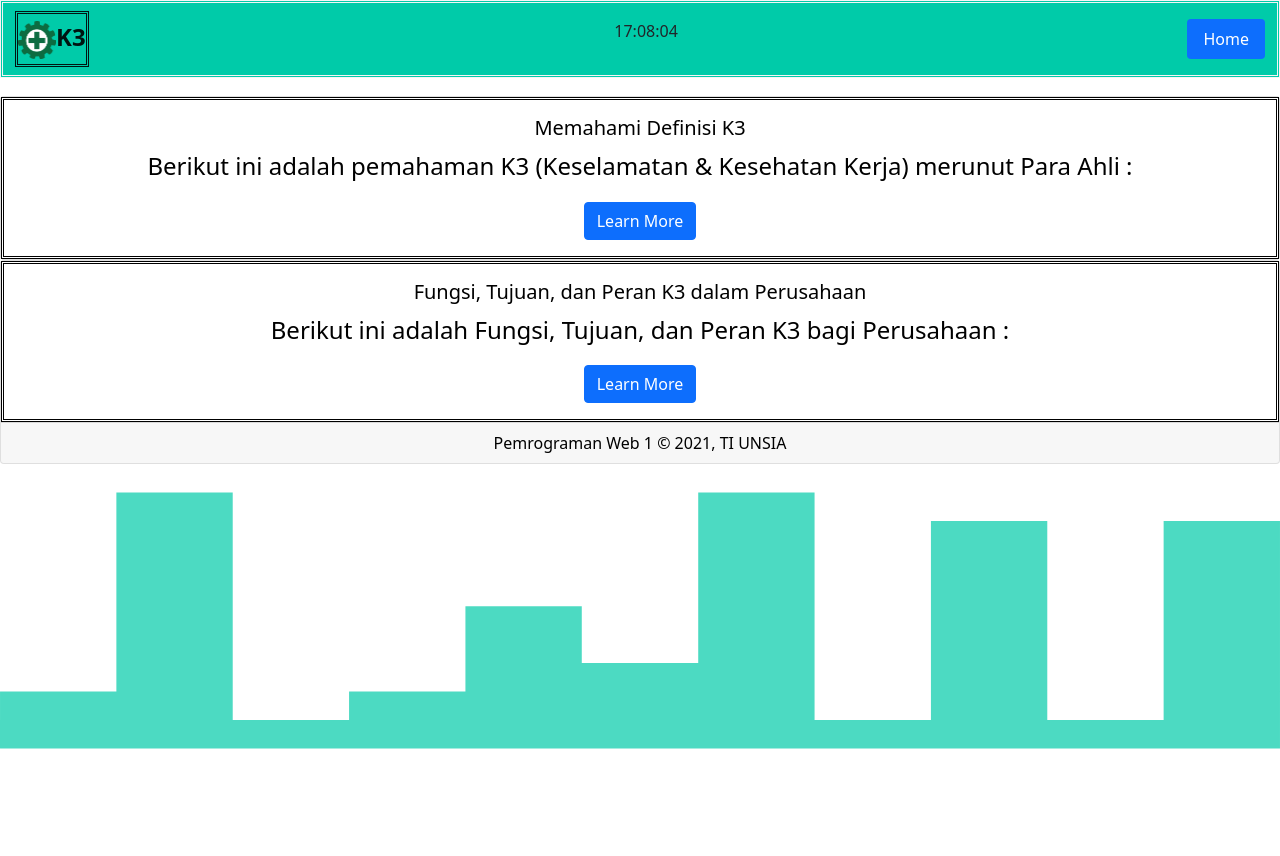
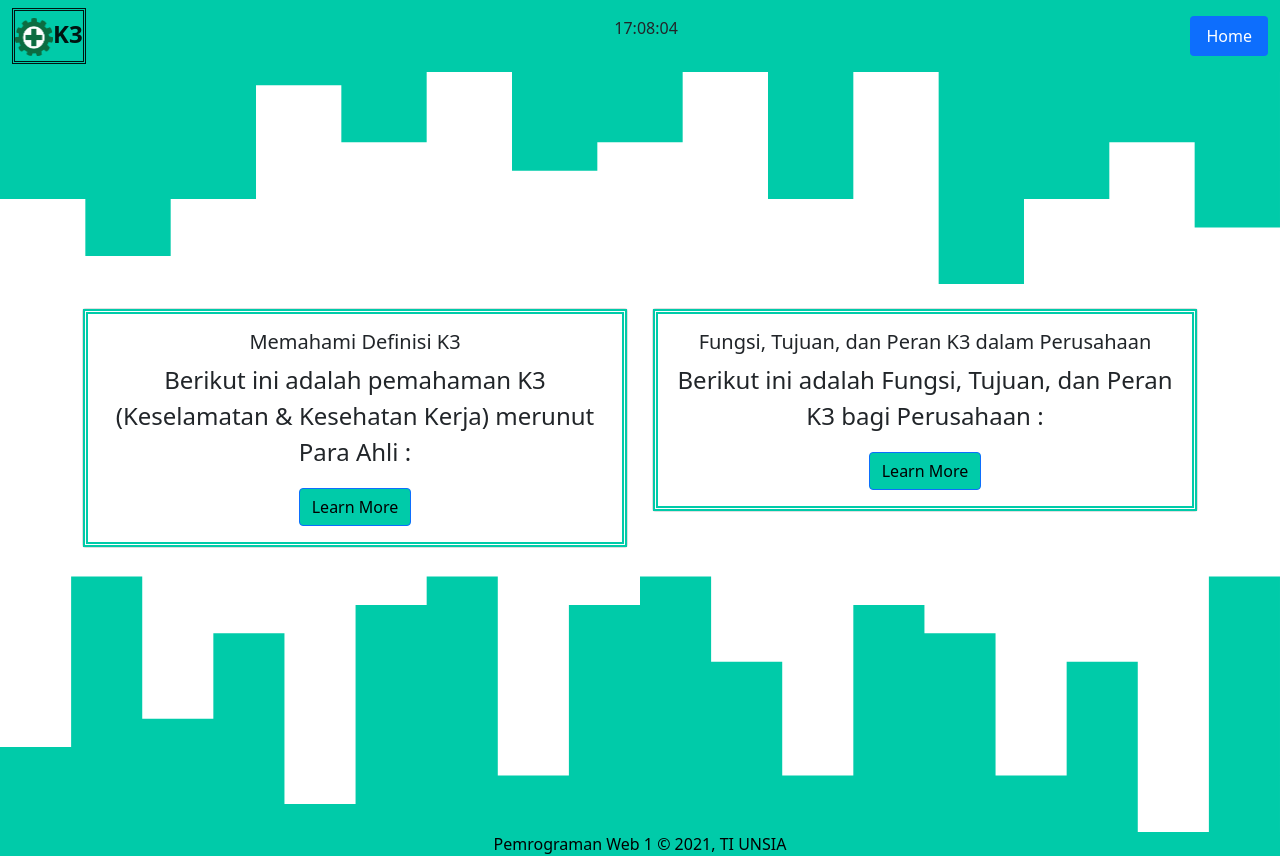
Before and after one commit to depri15/progwebnoob.github.io, a plain HTML site: page isi.html in a window 1280 px wide. Before the commit the page ends 800 px from the top, so only its background shows below. Drawn offline with nearby package versions, Linux system fonts and the light colour scheme.

Commit message:
mengubah dalaman web

```diff
--- a/isi.css
+++ b/isi.css
@@ -1,6 +1,9 @@
+body{
+    background-color:;
+}
 .navbar {
     background-color: #00cba9;
-    border-style: double;
+    border-style: ;
     border-color: whitesmoke;
 }
 .navbar-brand{
@@ -11,8 +14,15 @@
     text-align: center;
 }
 .card-body{
-    color: black;
-    text-shadow: red;
+    border: #00cba9 5px;
+    text-shadow: darkseagreen;
     border-style: double;
     font-size: x-large;
 }
+.btn{
+    background-color: #00cba9;
+    color: black;
+}
+footer{
+    background-color: #00cba9;
+}
--- a/isi.html
+++ b/isi.html
@@ -32,7 +32,13 @@
           </div>
         </div>
     </nav>
-    <br><br><br><br>
+    <svg xmlns="http://www.w3.org/2000/svg" viewBox="0 0 1440 320">
+        <path fill="#00cba9" fill-opacity="1" d="M0,192L0,224L96,224L96,288L192,288L192,224L288,224L288,96L384,96L384,160L480,160L480,64L576,64L576,192L672,192L672,160L768,160L768,32L864,32L864,224L960,224L960,0L1056,0L1056,320L1152,320L1152,224L1248,224L1248,160L1344,160L1344,256L1440,256L1440,0L1344,0L1344,0L1248,0L1248,0L1152,0L1152,0L1056,0L1056,0L960,0L960,0L864,0L864,0L768,0L768,0L672,0L672,0L576,0L576,0L480,0L480,0L384,0L384,0L288,0L288,0L192,0L192,0L96,0L96,0L0,0L0,0Z"></path>
+    </svg>
+    <br><br>
+<div class="container">
+    <div class="row">
+        <div class="col-md-6">
     <!--Card dan isi Card 1-->
             <div class="card text-center">
                 <div class="card-body">
@@ -43,7 +49,9 @@
                 <a href="penjelasan.html" class="btn btn-primary">Learn More</a> <!--Link isi materi-->
                 </div>
             </div>
+        </div>
     <!--Card dan isi Card 2-->
+        <div class="col-md-6">
             <div class="card text-center">
                 <div class="card-body">
                 <h5 class="card-title">Fungsi, Tujuan, dan Peran K3 dalam Perusahaan</h5>
@@ -52,15 +60,16 @@
                 </p>
                 <a href="penjelasan2.html" class="btn btn-primary">Learn More</a> <!--Link isi materi-->
                 </div>
-        <div class="card-footer text-muted">
-            <a style="color: black;">Pemrograman Web 1 &#169; 2021, TI UNSIA</a>
             </div>
         </div>
-    <!--Tampilan bawah-->
+    </div>
+</div>
 <svg xmlns="http://www.w3.org/2000/svg" viewBox="0 0 1440 320">
-        <path fill="#00cba9" fill-opacity="0.7" d="M0,256L0,256L130.9,256L130.9,32L261.8,32L261.8,288L392.7,288L392.7,256L523.6,256L523.6,160L654.5,160L654.5,224L785.5,224L785.5,32L916.4,32L916.4,288L1047.3,288L1047.3,64L1178.2,64L1178.2,288L1309.1,288L1309.1,64L1440,64L1440,320L1309.1,320L1309.1,320L1178.2,320L1178.2,320L1047.3,320L1047.3,320L916.4,320L916.4,320L785.5,320L785.5,320L654.5,320L654.5,320L523.6,320L523.6,320L392.7,320L392.7,320L261.8,320L261.8,320L130.9,320L130.9,320L0,320L0,320Z">
-        </path>
+    <path fill="#00cba9" fill-opacity="1" d="M0,256L0,224L80,224L80,32L160,32L160,192L240,192L240,96L320,96L320,288L400,288L400,64L480,64L480,32L560,32L560,256L640,256L640,64L720,64L720,32L800,32L800,128L880,128L880,256L960,256L960,64L1040,64L1040,96L1120,96L1120,256L1200,256L1200,128L1280,128L1280,320L1360,320L1360,32L1440,32L1440,320L1360,320L1360,320L1280,320L1280,320L1200,320L1200,320L1120,320L1120,320L1040,320L1040,320L960,320L960,320L880,320L880,320L800,320L800,320L720,320L720,320L640,320L640,320L560,320L560,320L480,320L480,320L400,320L400,320L320,320L320,320L240,320L240,320L160,320L160,320L80,320L80,320L0,320L0,320Z"></path>
 </svg>
+    <footer class="text-center">
+        <a style="color: black;">Pemrograman Web 1 &#169; 2021, TI UNSIA</a>
+    </footer>
 
     <!-- Optional JavaScript; choose one of the two! -->
 
--- a/penjelasan2.css
+++ b/penjelasan2.css
@@ -1,17 +1,17 @@
-.navbar{
-    border-style: double;
-    border-color: white;
-}
 .navbar-brand{
     border-style: double;
     font-size: x-large;
 }
+.accordion-item{
+    border-color: #ffc107;
+}
 .accordion-body{
     border-style: double;
-    border-color: white;
+    border-color: #ffc107;
 }
-.card-footer {
+footer {
     text-align: center;
+    background-color: #ffc107;
 }
 .table{
     table-layout: auto;
--- a/style.css
+++ b/style.css
@@ -27,7 +27,7 @@ audio{
 }
 @media screen and (max-width: 1000px){
     #formKomentar{
-        border: 5px solid #ffc107;
+    border: 5px solid 07 #ffc107;
         width:100%;
         padding:0;
     }
```
Also changed, not shown: index.html (+2 -2 lines), penjelasan2.html (+5 -5 lines). Lines whose indentation alone changed are shown as unchanged.
